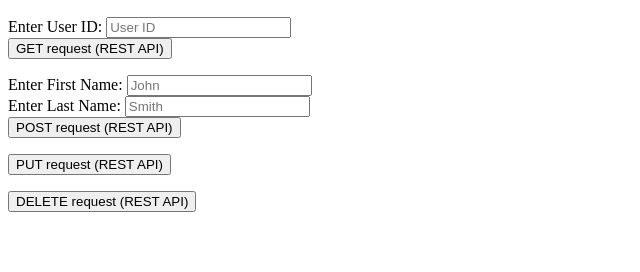
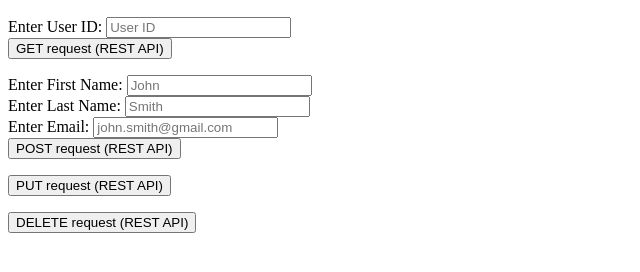
Before and after one commit to pghanem/backend-lab, a website: page public/index.html in a window 1280 px wide. Shown: the part 110-382 px from the top of the page, without its empty margins (0-640 px from the left). Drawn offline with Linux system fonts and the light colour scheme.

Commit message:
[feature] add email entry field

```diff
--- a/public/index.html
+++ b/public/index.html
@@ -21,6 +21,9 @@
     <br />
     <label for="user-ln-input">Enter Last Name:</label>
     <input type="number" id="user-ln-input" placeholder="Smith" />
+    <br />
+    <label for="user-email-input">Enter Email:</label>
+    <input type="number" id="user-email-input" placeholder="john.smith@gmail.com" />
     <br />
     <button id="http-post">POST request (REST API)</button>
     <p id="http-post-response"></p>
```
